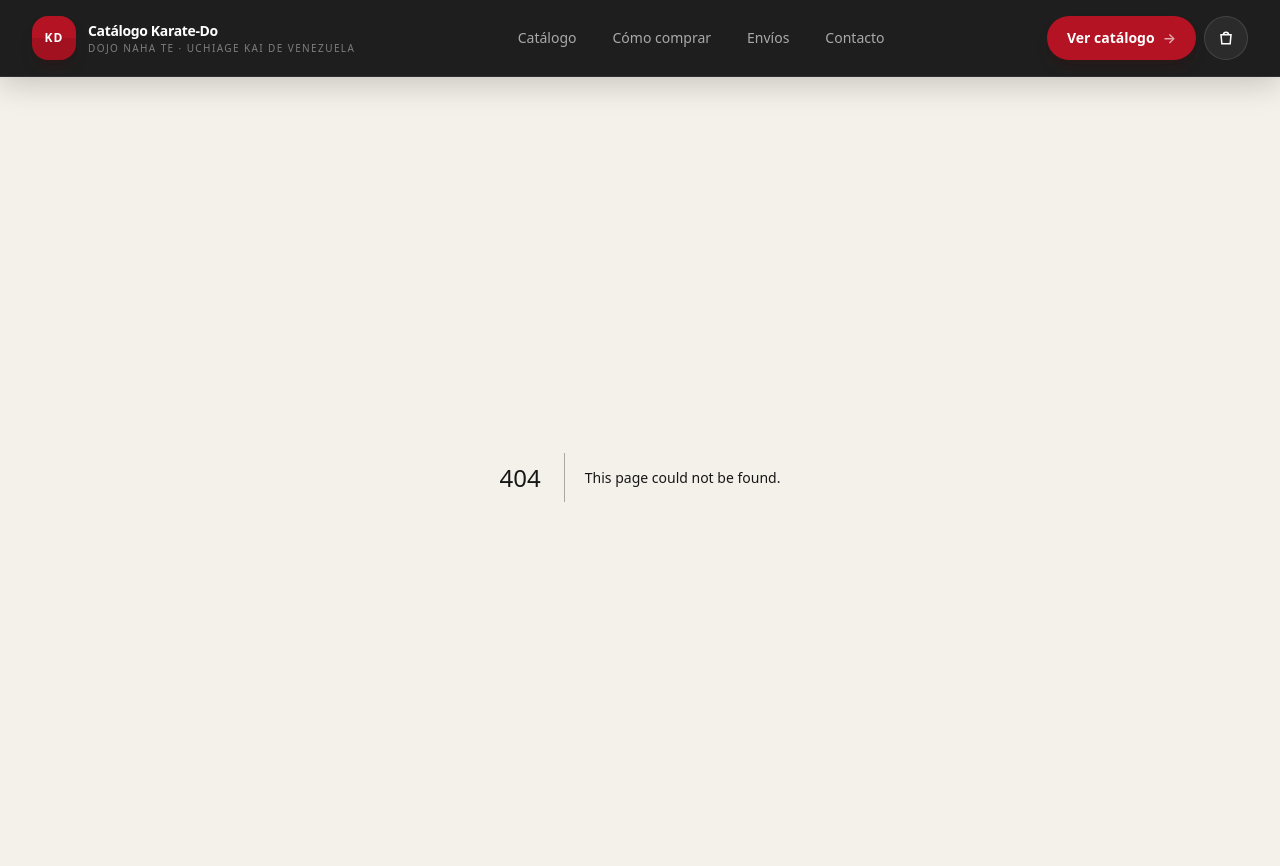
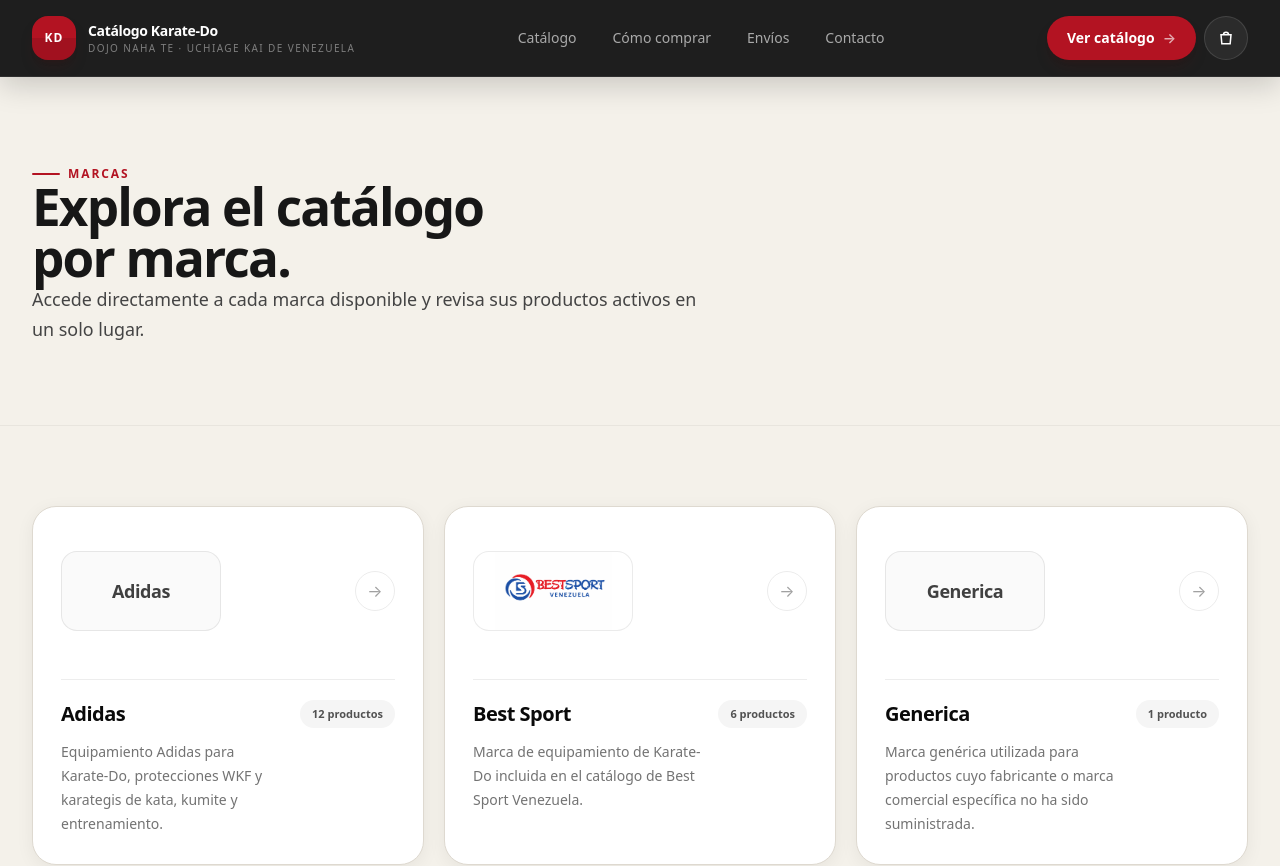
Before and after one commit to maorusohh/catalogo-karate, a Next.js app: page /marcas in a window 1280 px wide. Before the commit this address had no page. Shown: the top 866 px of the page. Built offline with nearby package versions, Linux system fonts and the light colour scheme.

Commit message:
feat: add brands directory page

```diff
--- /dev/null
+++ b/src/app/marcas/page.tsx
@@ -0,0 +1,95 @@
+import type { Metadata } from "next";
+import Link from "next/link";
+
+import { BrandLogo } from "@/components/catalog/brand-logo";
+import { Container } from "@/components/ui/container";
+import { SectionHeading } from "@/components/ui/section-heading";
+import { Surface } from "@/components/ui/surface";
+import { catalogRepository } from "@/lib/catalog/static-repository";
+
+export const metadata: Metadata = {
+  title: "Marcas",
+  description:
+    "Explora las marcas disponibles en el Catálogo Karate-Do y consulta sus productos, variantes y disponibilidad.",
+};
+
+export default function BrandsPage() {
+  const brands = catalogRepository.getBrands();
+  const products = catalogRepository.getProducts();
+
+  const brandCards = brands
+    .map((brand) => ({
+      ...brand,
+      productCount: products.filter((product) => product.brandId === brand.id).length,
+    }))
+    .filter((brand) => brand.productCount > 0)
+    .sort((a, b) => a.name.localeCompare(b.name, "es"));
+
+  return (
+    <main>
+      <section className="border-b border-black/5">
+        <Container>
+          <div className="py-14 sm:py-18 lg:py-20">
+            <SectionHeading
+              eyebrow="Marcas"
+              title="Explora el catálogo por marca."
+              description="Accede directamente a cada marca disponible y revisa sus productos activos en un solo lugar."
+            />
+          </div>
+        </Container>
+      </section>
+
+      <section className="py-12 sm:py-16 lg:py-20">
+        <Container>
+          <div className="grid gap-5 sm:grid-cols-2 lg:grid-cols-3">
+            {brandCards.map((brand) => (
+              <Link key={brand.id} href={`/marca/${brand.slug}`} className="group">
+                <Surface className="relative h-full overflow-hidden p-6 transition-all duration-200 group-hover:-translate-y-1 group-hover:shadow-[var(--ck-shadow-md)] sm:p-7">
+                  <div className="flex min-h-28 items-center justify-between gap-5">
+                    {brand.logo ? (
+                      <BrandLogo
+                        src={brand.logo}
+                        name={brand.name}
+                        className="h-20 w-40 rounded-2xl border border-black/8"
+                        sizes="160px"
+                      />
+                    ) : (
+                      <div className="flex h-20 w-40 items-center justify-center rounded-2xl border border-black/8 bg-neutral-50 px-4 text-center text-lg font-semibold tracking-tight text-neutral-700">
+                        {brand.name}
+                      </div>
+                    )}
+
+                    <span
+                      aria-hidden="true"
+                      className="flex size-10 shrink-0 items-center justify-center rounded-full border border-black/8 text-neutral-400 transition-all duration-200 group-hover:border-[var(--ck-red)] group-hover:bg-[var(--ck-red)] group-hover:text-white"
+                    >
+                      →
+                    </span>
+                  </div>
+
+                  <div className="mt-8 border-t border-black/7 pt-5">
+                    <div className="flex items-start justify-between gap-4">
+                      <div>
+                        <h2 className="text-xl font-semibold tracking-tight text-neutral-950">
+                          {brand.name}
+                        </h2>
+
+                        <p className="mt-3 text-sm leading-6 text-neutral-500">
+                          {brand.description || `Productos disponibles de ${brand.name}.`}
+                        </p>
+                      </div>
+
+                      <span className="shrink-0 rounded-full bg-neutral-100 px-3 py-1.5 text-[11px] font-semibold text-neutral-600">
+                        {brand.productCount} {brand.productCount === 1 ? "producto" : "productos"}
+                      </span>
+                    </div>
+                  </div>
+                </Surface>
+              </Link>
+            ))}
+          </div>
+        </Container>
+      </section>
+    </main>
+  );
+}
```
